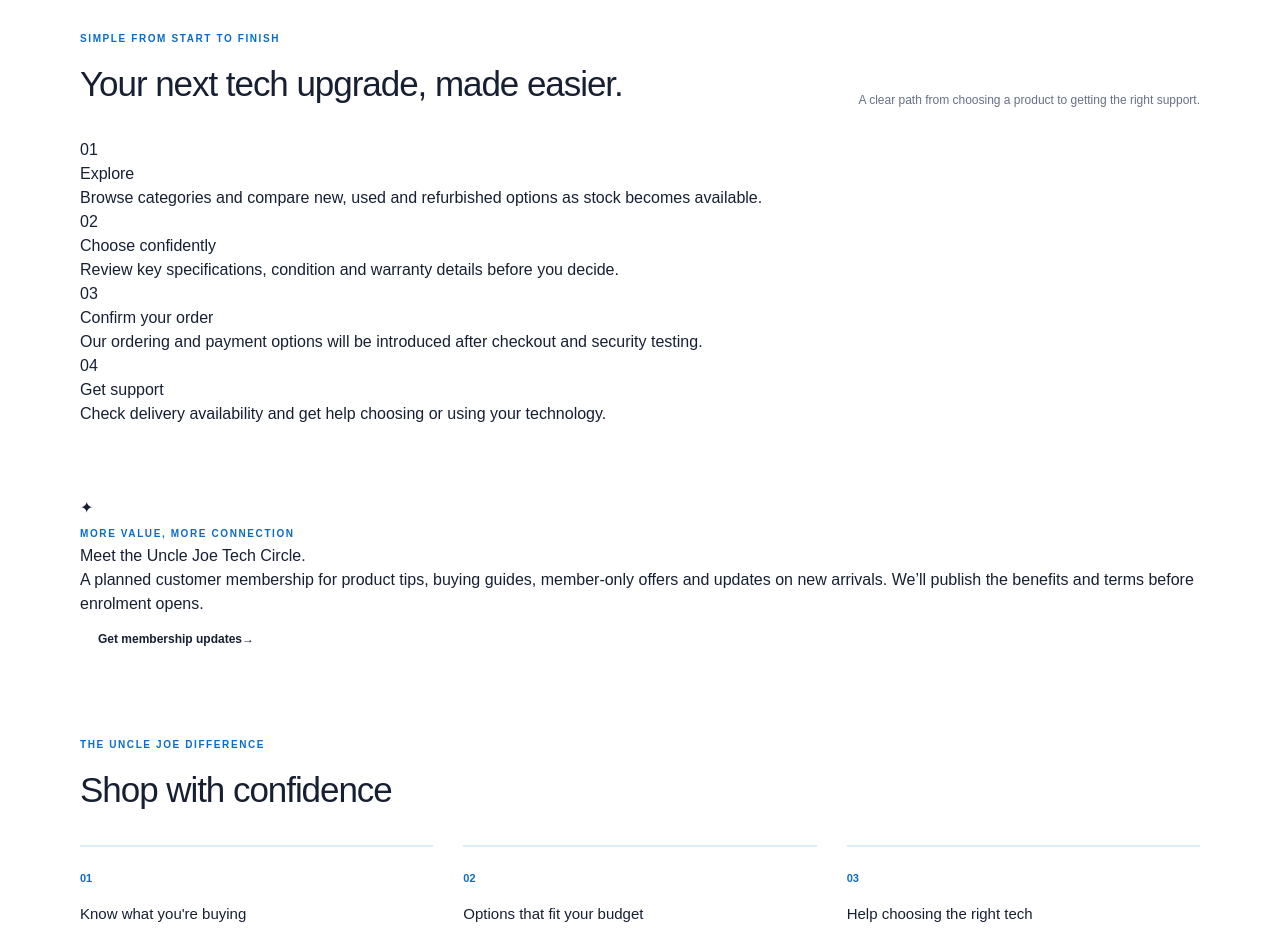
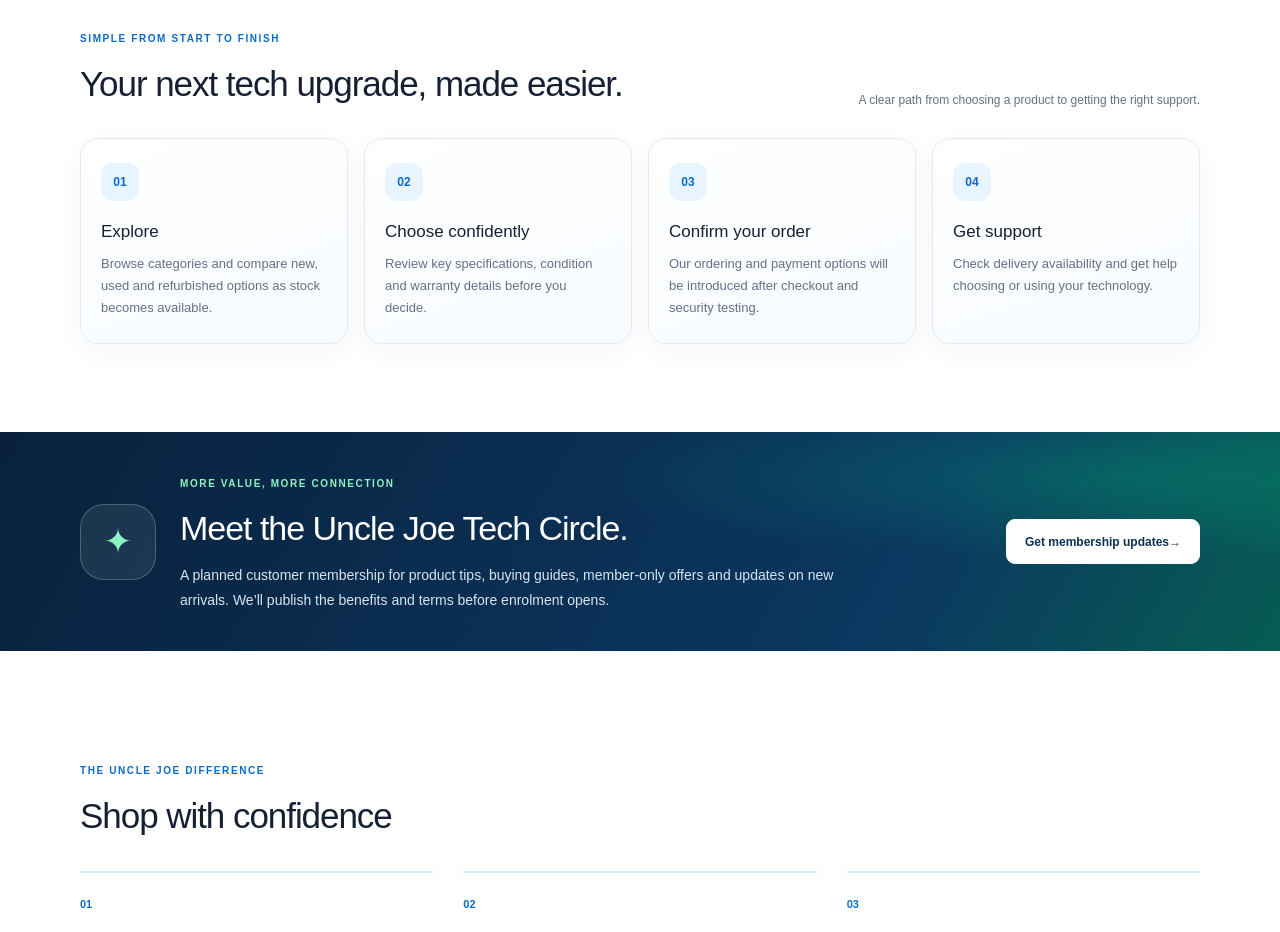
Before and after one commit to muhbel01/uncle-joe-computers-shopping-mall, a Next.js app: page / in a window 1280 px wide. Shown: the part 1920-2852 px from the top of the page. Built offline with nearby package versions, Linux system fonts and the light colour scheme.

Commit message:
style: polish shopping journey and membership preview

```diff
--- a/app/globals.css
+++ b/app/globals.css
@@ -97,3 +97,20 @@
 .crm-timeline small{font-size:10px;color:var(--muted)}
 .crm-timeline p{margin:6px 0;font-size:12px;line-height:1.6;overflow-wrap:anywhere}
 @media(max-width:760px){.admin-stock-summary{grid-template-columns:repeat(2,minmax(0,1fr));gap:9px}.admin-stock-summary article{padding:12px}.admin-stock-summary strong{font-size:22px}.crm-customer-card{padding:14px}.crm-customer-head{display:block}.crm-customer-head>small{display:block;margin-top:10px}.crm-inline-form{grid-template-columns:1fr}.crm-filter-form label{min-width:100%}.crm-filter-form .admin-submit{width:100%}}
+
+/* Shopping journey and membership preview */
+.steps-grid{display:grid;grid-template-columns:repeat(4,minmax(0,1fr));gap:16px;margin-top:28px}
+.steps-grid article{position:relative;padding:24px 20px;border:1px solid var(--line);border-radius:18px;background:linear-gradient(160deg,#fff,#f7fbff);box-shadow:0 8px 24px rgba(16,35,63,.045)}
+.steps-grid article>span{display:grid;place-items:center;width:38px;height:38px;border-radius:12px;background:#e8f4ff;color:var(--brand);font-size:12px;font-weight:900}
+.steps-grid h3{margin:18px 0 8px;font-size:17px}
+.steps-grid p{margin:0;color:var(--muted);font-size:13px;line-height:1.7}
+.membership-band{position:relative;overflow:hidden;margin:18px 0 36px;background:radial-gradient(ellipse at 90% 20%,rgba(0,195,130,.25),transparent 35%),linear-gradient(120deg,#09213c,#0b3760 70%,#075d53);color:white}
+.membership-content{display:grid;grid-template-columns:auto 1fr auto;align-items:center;gap:24px;padding-block:38px}
+.membership-crown{display:grid;place-items:center;width:76px;height:76px;border:1px solid rgba(255,255,255,.22);border-radius:24px;background:rgba(255,255,255,.08);font-size:34px;color:#8cf2c1}
+.membership-content .eyebrow{color:#8cf2c1}
+.membership-content h2{margin:9px 0;font-size:clamp(24px,3vw,34px);letter-spacing:-.03em}
+.membership-content p{max-width:670px;margin:0;color:#d6e5f3;font-size:14px;line-height:1.8}
+.button.light{white-space:nowrap;background:#fff;color:#0b3150;border:1px solid #fff}
+.button.light:hover{background:#eafff5}
+@media(max-width:800px){.steps-grid{grid-template-columns:repeat(2,minmax(0,1fr))}.membership-content{grid-template-columns:auto 1fr}.membership-content>.button{grid-column:2;justify-self:start}}
+@media(max-width:520px){.steps-grid{grid-template-columns:1fr}.membership-content{grid-template-columns:1fr;gap:16px;padding-block:28px}.membership-crown{width:58px;height:58px;border-radius:18px}.membership-content>.button{grid-column:1}.steps-grid article{padding:20px}}
```
